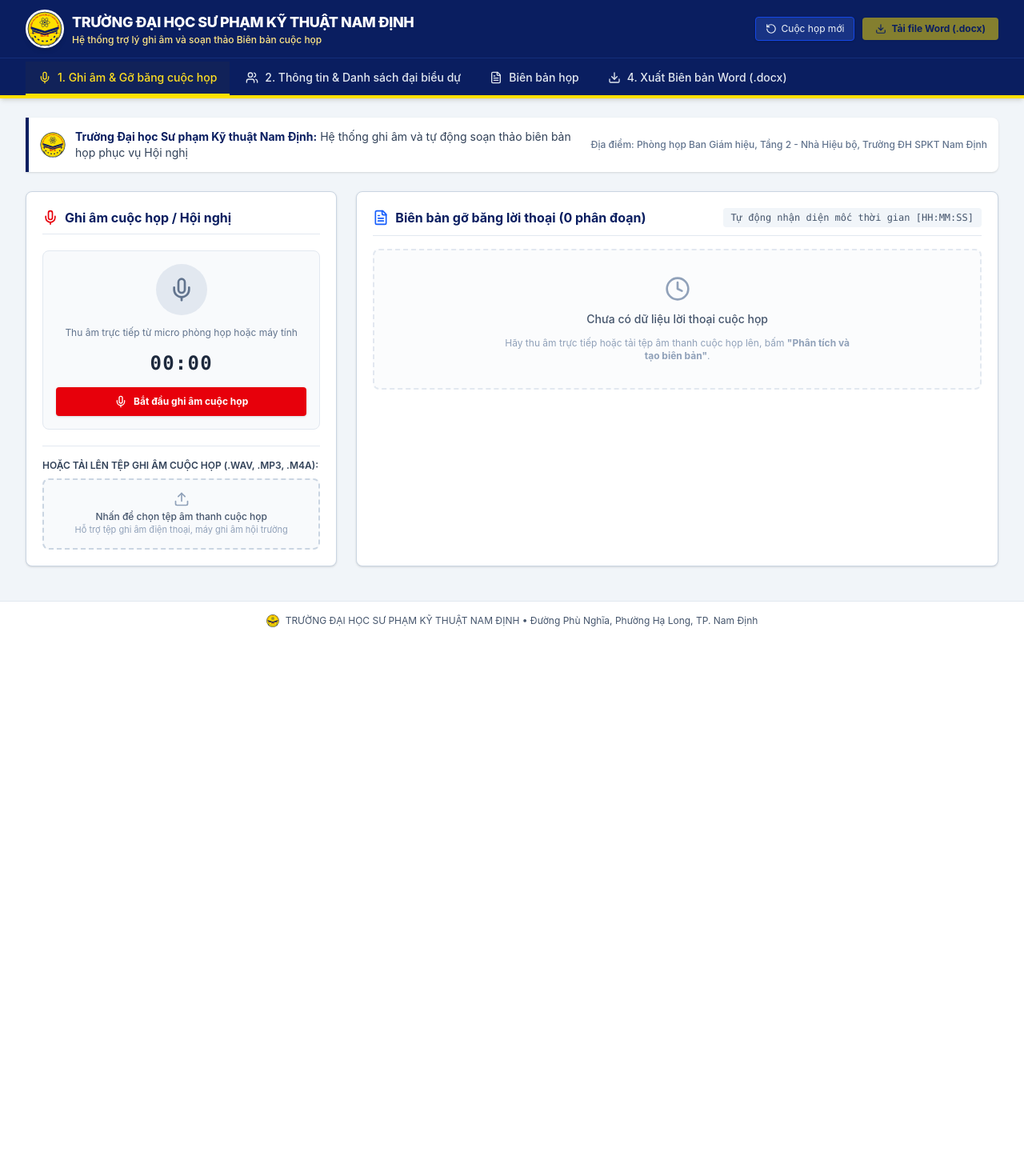
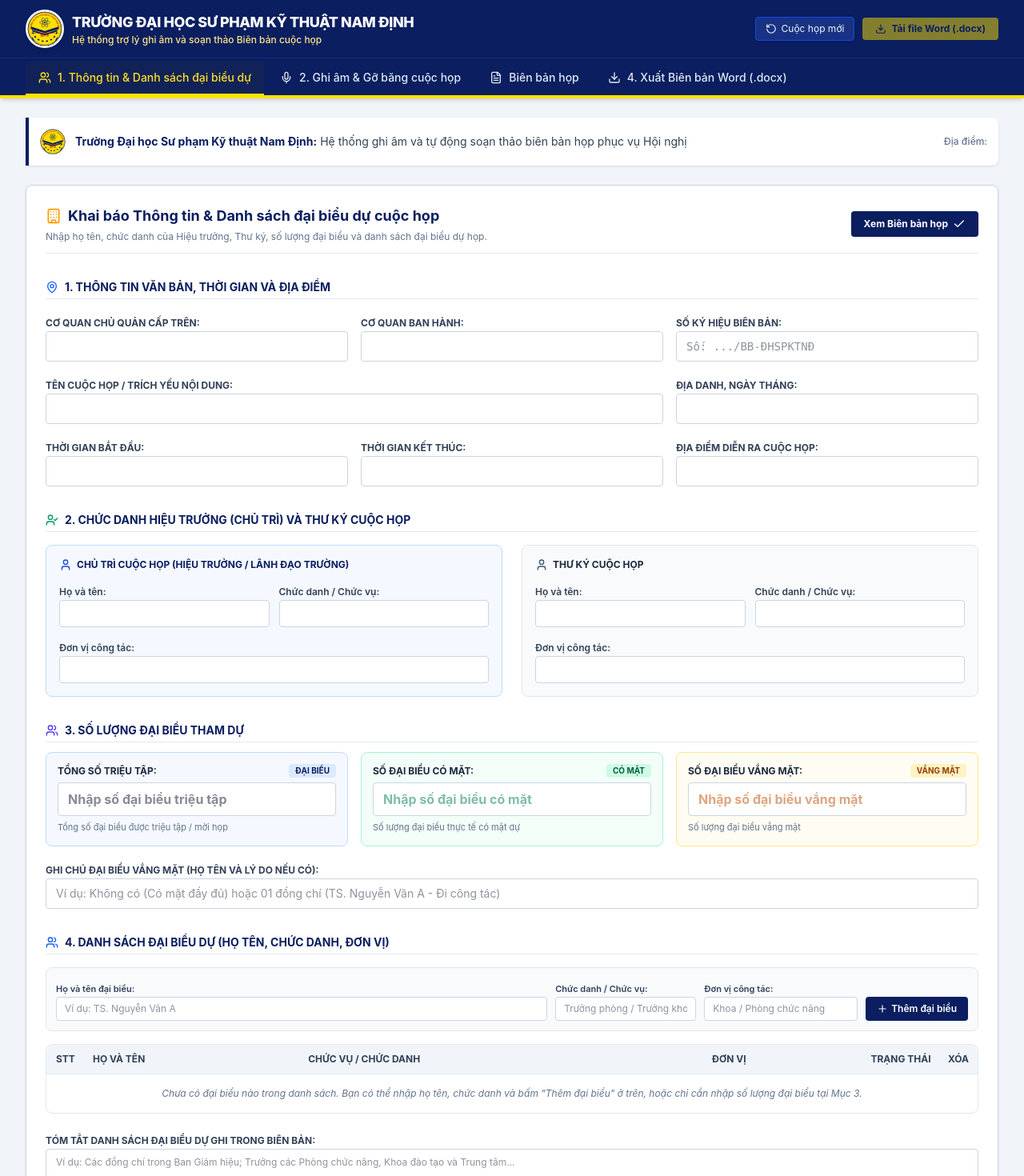
Before and after one commit to ducngt/Meeting, a React (Vite) app: page / in a window 1280 px wide. Shown: the top 1470 px of the page at 80% size. Before the commit the page ends 800 px from the top, so only its background shows below. Built offline with nearby package versions, Linux system fonts and the light colour scheme.

Commit message:
Đổi thứ tự tab và để trống thông tin cuộc họp

```diff
--- a/src/App.tsx
+++ b/src/App.tsx
@@ -49,10 +49,11 @@
 }
 
 export default function App() {
-  const [activeTab, setActiveTab] = useState<'pipeline' | 'metadata' | 'document' | 'export'>('pipeline');
+  const [activeTab, setActiveTab] = useState<'pipeline' | 'metadata' | 'document' | 'export'>('metadata');
 
   const [metadata, setMetadata] = useState<MeetingMetadata>(DEFAULT_METADATA);
   const [attendeeList, setAttendeeList] = useState<AttendeeItem[]>(DEFAULT_ATTENDEES);
+  const [countEntered, setCountEntered] = useState<Record<string, boolean>>({});
   const [segments, setSegments] = useState<TranscriptSegment[]>([]);
   // Yêu cầu 4: Bỏ hết dữ liệu ban đầu về nội dung mẫu cuộc họp (khởi tạo null hoàn toàn)
   const [minutes, setMinutes] = useState<AdministrativeMinutes | null>(null);
@@ -83,8 +84,8 @@
   // Form thêm đại biểu mới
   const [newAttendee, setNewAttendee] = useState({
     name: '',
-    role: 'Trưởng phòng',
-    department: 'Phòng chức năng',
+    role: '',
+    department: '',
   });
 
   // Quản lý thu âm Microphone
@@ -203,6 +204,12 @@
 
   const handleResetSession = () => {
     if (isRecording || isAnalyzing) return;
+    setMetadata({ ...DEFAULT_METADATA, attendee_list: [] });
+    setAttendeeList([]);
+    setCountEntered({});
+    setNewAttendee({ name: '', role: '', department: '' });
+    setActiveTab('metadata');
+    setAnalysisStatus('');
     setSegments([]);
     setMinutes(null);
     setAudioUrl(null);
@@ -278,7 +285,7 @@
   // Xuất file Word (.docx)
   const handleDownloadWord = async () => {
     if (!minutes) {
-      alert('Chưa có nội dung biên bản cuộc họp. Vui lòng ghi âm và soạn thảo tại Tab 1 trước khi xuất file Word.');
+      alert('Chưa có nội dung biên bản cuộc họp. Vui lòng ghi âm và soạn thảo tại Tab 2 trước khi xuất file Word.');
       return;
     }
     setIsExportingWord(true);
@@ -366,7 +373,8 @@
     };
     const nextList = [...attendeeList, added];
     setAttendeeList(nextList);
-    setNewAttendee({ name: '', role: 'Trưởng phòng', department: 'Phòng chức năng' });
+    setCountEntered({ total_invited: true, total_present: true, total_absent: true });
+    setNewAttendee({ name: '', role: '', department: '' });
 
     const summary = nextList.map((a) => `${a.name} (${a.role} - ${a.department})`).join(', ');
     const presentCount = nextList.filter((a) => a.present).length;
@@ -386,6 +394,7 @@
   const handleRemoveAttendee = (id: string) => {
     const nextList = attendeeList.filter((a) => a.id !== id);
     setAttendeeList(nextList);
+    setCountEntered({ total_invited: true, total_present: true, total_absent: true });
     const summary = nextList.map((a) => `${a.name} (${a.role} - ${a.department})`).join(', ');
     const presentCount = nextList.filter((a) => a.present).length;
     const absentCount = nextList.filter((a) => !a.present).length;
@@ -404,6 +413,7 @@
   const handleToggleAttendance = (id: string) => {
     const nextList = attendeeList.map((a) => (a.id === id ? { ...a, present: !a.present } : a));
     setAttendeeList(nextList);
+    setCountEntered({ total_invited: true, total_present: true, total_absent: true });
     const presentCount = nextList.filter((a) => a.present).length;
     const absentCount = nextList.filter((a) => !a.present).length;
     const absentees = nextList
@@ -471,6 +481,19 @@
         {/* THANH ĐIỀU HƯỚNG TABS */}
         <div className="max-w-7xl mx-auto px-4 sm:px-6 lg:px-8 flex space-x-1 overflow-x-auto border-t border-blue-900/60 pt-1">
           <button
+            onClick={() => setActiveTab('metadata')}
+            className={`px-4 py-2.5 text-xs sm:text-sm font-medium border-b-2 transition flex items-center gap-2 cursor-pointer ${
+              activeTab === 'metadata'
+                ? 'border-[#FEE000] text-yellow-300 bg-blue-950/60 font-bold'
+                : 'border-transparent text-slate-200 hover:text-white hover:border-slate-400'
+            }`}
+          >
+            <Users className="w-4 h-4" />
+            1. Thông tin & Danh sách đại biểu dự
+            {attendeeList.length > 0 && <span className="text-[11px] font-mono bg-blue-900/60 px-1.5 py-0.5 rounded">({attendeeList.length})</span>}
+          </button>
+
+          <button
             onClick={() => setActiveTab('pipeline')}
             className={`px-4 py-2.5 text-xs sm:text-sm font-medium border-b-2 transition flex items-center gap-2 cursor-pointer ${
               activeTab === 'pipeline'
@@ -479,21 +502,8 @@
             }`}
           >
             <Mic className="w-4 h-4" />
-            1. Ghi âm & Gỡ băng cuộc họp
+            2. Ghi âm & Gỡ băng cuộc họp
             {audioBlob && <span className="w-2 h-2 rounded-full bg-emerald-400"></span>}
-          </button>
-
-          <button
-            onClick={() => setActiveTab('metadata')}
-            className={`px-4 py-2.5 text-xs sm:text-sm font-medium border-b-2 transition flex items-center gap-2 cursor-pointer ${
-              activeTab === 'metadata'
-                ? 'border-[#FEE000] text-yellow-300 bg-blue-950/60 font-bold'
-                : 'border-transparent text-slate-200 hover:text-white hover:border-slate-400'
-            }`}
-          >
-            <Users className="w-4 h-4" />
-            2. Thông tin & Danh sách đại biểu dự
-            {attendeeList.length > 0 && <span className="text-[11px] font-mono bg-blue-900/60 px-1.5 py-0.5 rounded">({attendeeList.length})</span>}
           </button>
 
           {/* Yêu cầu 3: Đổi "3. Biên bản họp NUTE (NĐ 30/2020)" thành "Biên bản họp" */}
@@ -653,7 +663,7 @@
                         <Check className="w-4 h-4 text-emerald-600 shrink-0" />
                         {audioFileName || 'Tệp ghi âm cuộc họp'}
                       </span>
-                      <button onClick={handleResetSession} className="text-xs text-red-600 hover:text-red-700 p-1 cursor-pointer" title="Hủy file">
+                      <button onClick={() => { if (isRecording || isAnalyzing) return; setAudioUrl(null); setAudioBlob(null); setAudioFileName(''); setRecordDuration(0); setRecordError(null); }} className="text-xs text-red-600 hover:text-red-700 p-1 cursor-pointer" title="Hủy file">
                         <Trash2 className="w-3.5 h-3.5" />
                       </button>
                     </div>
@@ -964,8 +974,8 @@
                   <input
                     type="number"
                     min="0"
-                    value={metadata.total_invited}
-                    onChange={(e) => setMetadata({ ...metadata, total_invited: parseInt(e.target.value) || 0 })}
+                    value={metadata.total_invited || (countEntered.total_invited ? 0 : '')}
+                    onChange={(e) => { setCountEntered(prev => ({ ...prev, total_invited: e.target.value !== '' })); setMetadata({ ...metadata, total_invited: Math.max(0, parseInt(e.target.value, 10) || 0) }); }}
                     placeholder="Nhập số đại biểu triệu tập"
                     className="w-full px-3 py-2 text-base bg-white border border-slate-300 rounded font-bold text-slate-900 focus:ring-2 focus:ring-[#0A1E60] focus:outline-none"
                   />
@@ -980,8 +990,8 @@
                   <input
                     type="number"
                     min="0"
-                    value={metadata.total_present}
-                    onChange={(e) => setMetadata({ ...metadata, total_present: parseInt(e.target.value) || 0 })}
+                    value={metadata.total_present || (countEntered.total_present ? 0 : '')}
+                    onChange={(e) => { setCountEntered(prev => ({ ...prev, total_present: e.target.value !== '' })); setMetadata({ ...metadata, total_present: Math.max(0, parseInt(e.target.value, 10) || 0) }); }}
                     placeholder="Nhập số đại biểu có mặt"
                     className="w-full px-3 py-2 text-base bg-white border border-slate-300 rounded font-bold text-emerald-700 focus:ring-2 focus:ring-[#0A1E60] focus:outline-none"
                   />
@@ -996,8 +1006,8 @@
                   <input
                     type="number"
                     min="0"
-                    value={metadata.total_absent}
-                    onChange={(e) => setMetadata({ ...metadata, total_absent: parseInt(e.target.value) || 0 })}
+                    value={metadata.total_absent || (countEntered.total_absent ? 0 : '')}
+                    onChange={(e) => { setCountEntered(prev => ({ ...prev, total_absent: e.target.value !== '' })); setMetadata({ ...metadata, total_absent: Math.max(0, parseInt(e.target.value, 10) || 0) }); }}
                     placeholder="Nhập số đại biểu vắng mặt"
                     className="w-full px-3 py-2 text-base bg-white border border-slate-300 rounded font-bold text-amber-700 focus:ring-2 focus:ring-[#0A1E60] focus:outline-none"
                   />
@@ -1029,6 +1039,7 @@
                   <button
                     type="button"
                     onClick={() => {
+                      setCountEntered({ total_invited: true, total_present: true, total_absent: true });
                       const presentCount = attendeeList.filter((a) => a.present).length;
                       const absentCount = attendeeList.filter((a) => !a.present).length;
                       setMetadata({
@@ -1171,7 +1182,7 @@
                 </div>
                 <h3 className="font-bold text-lg text-[#0A1E60]">Chưa có nội dung biên bản cuộc họp</h3>
                 <p className="text-sm text-slate-600 max-w-md mx-auto leading-relaxed">
-                  Hệ thống không cài sẵn nội dung giả lập. Vui lòng ghi âm từ microphone hoặc tải lên tệp âm thanh cuộc họp tại <strong>Tab 1</strong> để Trợ lý AI tự động soạn thảo biên bản thực tế.
+                  Hệ thống không cài sẵn nội dung giả lập. Vui lòng ghi âm từ microphone hoặc tải lên tệp âm thanh cuộc họp tại <strong>Tab 2</strong> để Trợ lý AI tự động soạn thảo biên bản thực tế.
                 </p>
 
                 <div className="flex flex-wrap items-center justify-center gap-3 pt-2">
@@ -1180,7 +1191,7 @@
                     className="px-5 py-2.5 bg-[#0A1E60] hover:bg-blue-900 text-white rounded text-xs font-bold shadow flex items-center gap-2 cursor-pointer"
                   >
                     <Mic className="w-4 h-4" />
-                    Chuyển đến Tab 1 để Ghi âm ngay
+                    Chuyển đến Tab 2 để Ghi âm ngay
                   </button>
 
                   <button
@@ -1259,14 +1270,14 @@
                       {/* Cột trái: Cơ quan chủ quản & Cơ quan ban hành */}
                       <div className="flex flex-col items-center">
                         <div style={{ fontSize: '12pt' }} className="uppercase">
-                          {metadata.superior_agency || 'BỘ GIÁO DỤC VÀ ĐÀO TẠO'}
+                          {metadata.superior_agency}
                         </div>
                         <div style={{ fontSize: '12pt' }} className="font-bold uppercase">
-                          {metadata.agency_name || 'TRƯỜNG ĐẠI HỌC SƯ PHẠM KỸ THUẬT NAM ĐỊNH'}
+                          {metadata.agency_name}
                         </div>
                         <div className="w-28 h-[1px] bg-black my-1"></div>
                         <div style={{ fontSize: '13pt' }}>
-                          {metadata.document_code || 'Số: .../BB-ĐHSPKTNĐ'}
+                          {metadata.document_code}
                         </div>
                       </div>
 
@@ -1280,7 +1291,7 @@
                         </div>
                         <div className="w-40 h-[1.5px] bg-black my-1"></div>
                         <div style={{ fontSize: '13pt' }} className="italic">
-                          {metadata.location_date || 'Nam Định, ngày 02 tháng 10 năm 2026'}
+                          {metadata.location_date}
                         </div>
                       </div>
                     </div>
@@ -1302,10 +1313,10 @@
                       </div>
                       <div style={{ fontSize: '13pt' }} className="pl-6 space-y-1">
                         <p>
-                          <strong className="font-bold">- Thời gian:</strong> Bắt đầu từ {metadata.start_time || '08 giờ 30 phút'}, kết thúc hồi {metadata.end_time || '11 giờ 30 phút cùng ngày'}.
+                          <strong className="font-bold">- Thời gian:</strong> Bắt đầu từ {metadata.start_time}, kết thúc hồi {metadata.end_time}.
                         </p>
                         <p>
-                          <strong className="font-bold">- Địa điểm:</strong> {metadata.location || 'Phòng họp Ban Giám hiệu, Tầng 2 - Nhà Hiệu bộ, Trường ĐH SPKT Nam Định'}
+                          <strong className="font-bold">- Địa điểm:</strong> {metadata.location}
                         </p>
                       </div>
                     </div>
--- a/src/sampleData.ts
+++ b/src/sampleData.ts
@@ -1,37 +1,32 @@
 import { MeetingMetadata, AttendeeItem } from './types';
-
-const now = new Date();
-const day = String(now.getDate()).padStart(2, '0');
-const month = String(now.getMonth() + 1).padStart(2, '0');
-const year = now.getFullYear();
 
 // Dữ liệu danh sách đại biểu ban đầu để trống theo yêu cầu của người dùng
 export const DEFAULT_ATTENDEES: AttendeeItem[] = [];
 
 export const DEFAULT_METADATA: MeetingMetadata = {
-  superior_agency: 'BỘ GIÁO DỤC VÀ ĐÀO TẠO',
-  agency_name: 'TRƯỜNG ĐẠI HỌC SƯ PHẠM KỸ THUẬT NAM ĐỊNH',
-  document_code: `Số: ${day}/BB-ĐHSPKTNĐ`,
-  location: 'Phòng họp Ban Giám hiệu, Tầng 2 - Nhà Hiệu bộ, Trường ĐH SPKT Nam Định',
-  location_date: `Nam Định, ngày ${day} tháng ${month} năm ${year}`,
-  meeting_title: 'Cuộc họp Ban Giám hiệu về công tác trọng tâm',
-  start_time: '08 giờ 30 phút',
-  end_time: '11 giờ 30 phút cùng ngày',
-  chair_name: 'TS. Đặng Nguyên Hà',
-  chair_title: 'Hiệu trưởng',
-  chair_unit: 'Ban Giám hiệu',
-  secretary_name: 'ThS. Trần Văn Nam',
-  secretary_title: 'Phó Chánh Văn phòng',
-  secretary_unit: 'Văn phòng Trường',
+  superior_agency: '',
+  agency_name: '',
+  document_code: '',
+  location: '',
+  location_date: '',
+  meeting_title: '',
+  start_time: '',
+  end_time: '',
+  chair_name: '',
+  chair_title: '',
+  chair_unit: '',
+  secretary_name: '',
+  secretary_title: '',
+  secretary_unit: '',
   total_invited: 0,
   total_present: 0,
   total_absent: 0,
   attendees_summary: '',
   absentees_detail: '',
   attendee_list: [],
-  meeting_id: `BB-${year}-${month}-${day}`,
-  chair: 'TS. Đặng Nguyên Hà - Hiệu trưởng',
-  secretary: 'ThS. Trần Văn Nam - Phó Chánh Văn phòng',
+  meeting_id: '',
+  chair: '',
+  secretary: '',
   attendees: '',
   absentees: '',
 };
```
